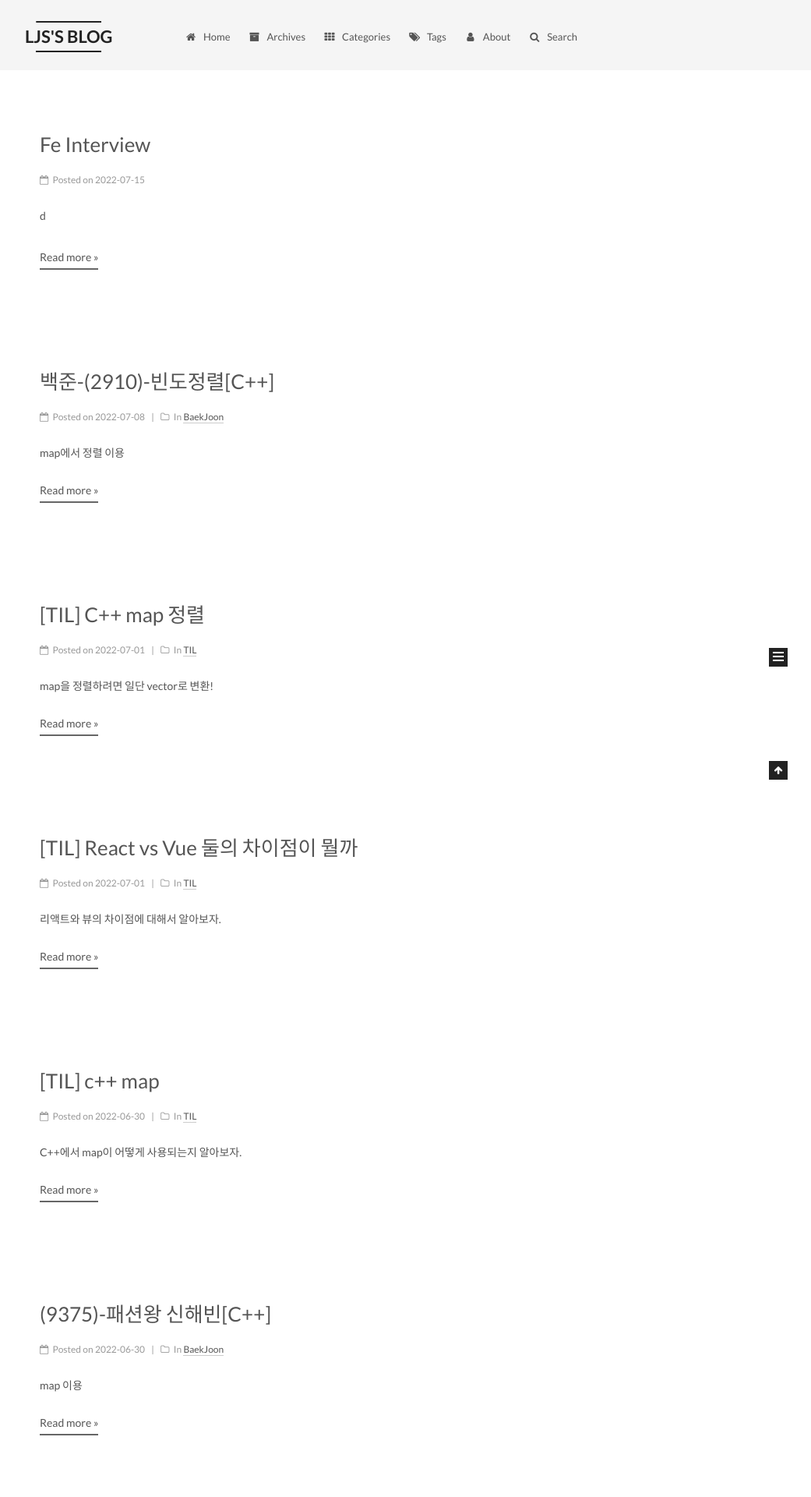
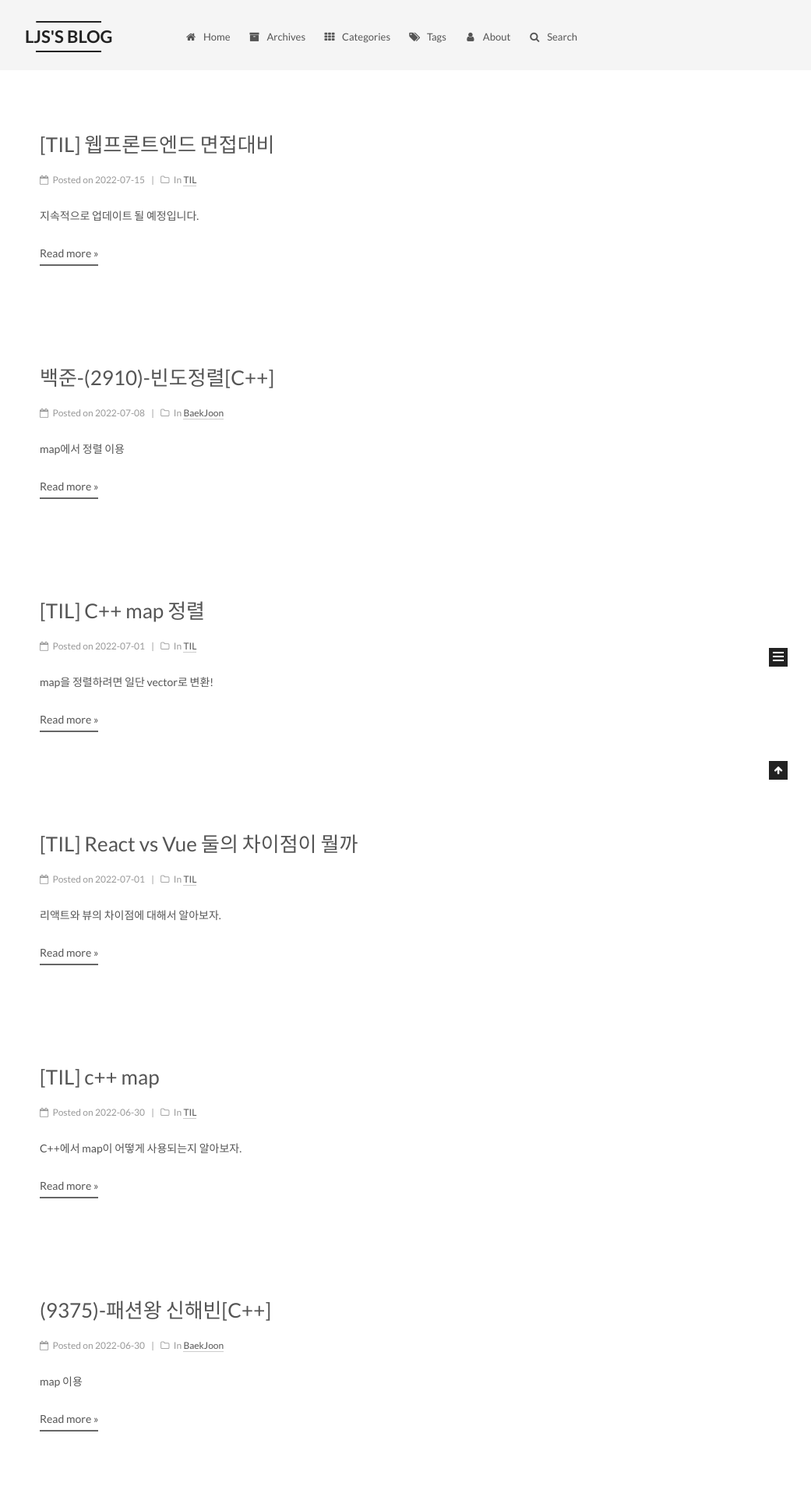
Before and after one commit to Lee-jisang/Lee-jisang.github.io, a Jekyll site: the page built from index.html, in a window 1280 px wide. Shown: the top 1920 px of the page at 78% size, without its empty margins (239-1280 px from the left). Built offline with Jekyll 4.4.1, drawn with Linux system fonts in a browser that asks for light colours; the list of posts is cut into pages by our own code.

Commit message:
Update 2022-07-15-FE-interview.md

```diff
--- a/_posts/TIL/2022-07-15-FE-interview.md
+++ b/_posts/TIL/2022-07-15-FE-interview.md
@@ -1 +1,18 @@
-d
+---
+title: "[TIL] 웹프론트엔드 면접대비"
+categories:
+  - TIL
+excerpt: 지속적으로 업데이트 될 예정입니다.
+date: 2022-07-15
+tags:
+- web
+- front end
+---
+
+
+
+
+> # 웹프론트엔드 면접대비!!
+---
+
+[이쪽으로 오세요!](https://github.com/Lee-jisang/FE-study/blob/main/%ED%94%84%EB%A1%A0%ED%8A%B8%EC%97%94%EB%93%9C-%EB%A9%B4%EC%A0%91%EB%8C%80%EB%B9%84/README.md)
```
